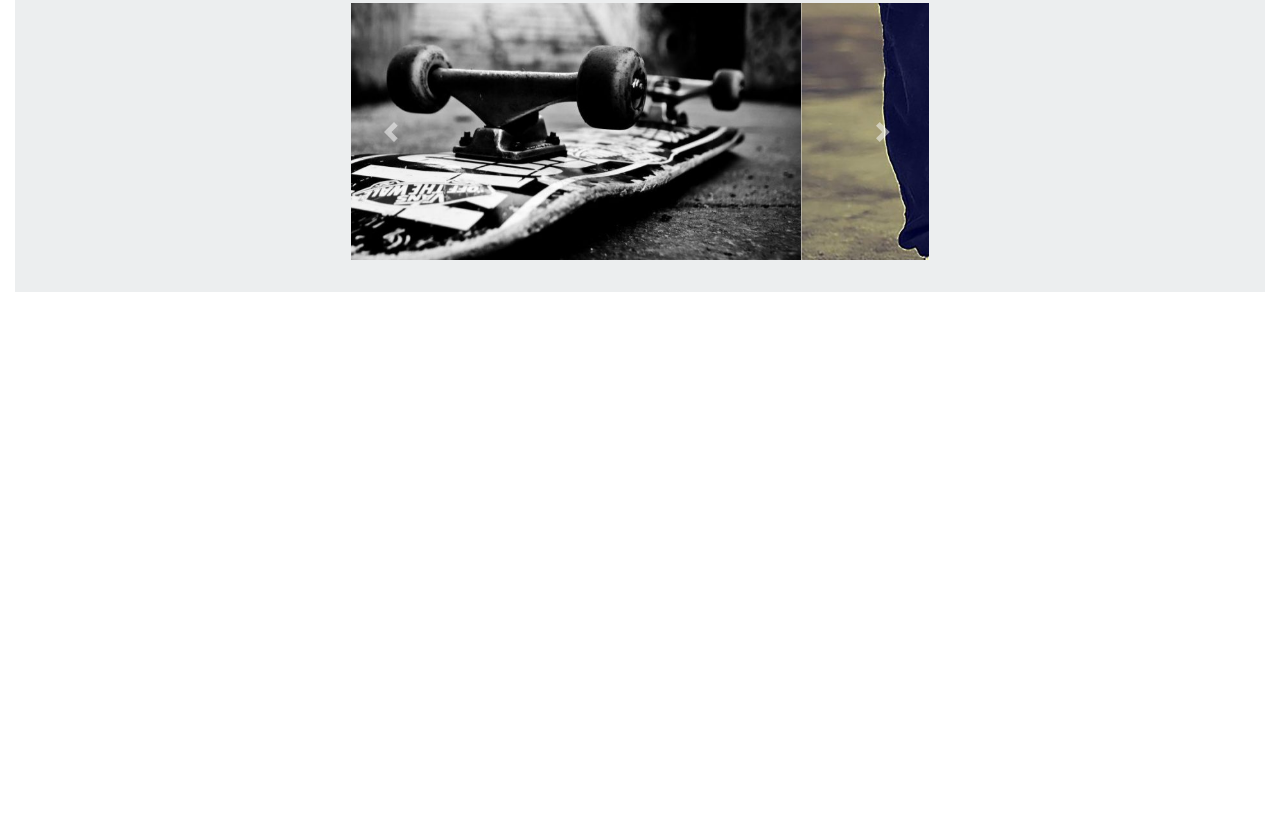
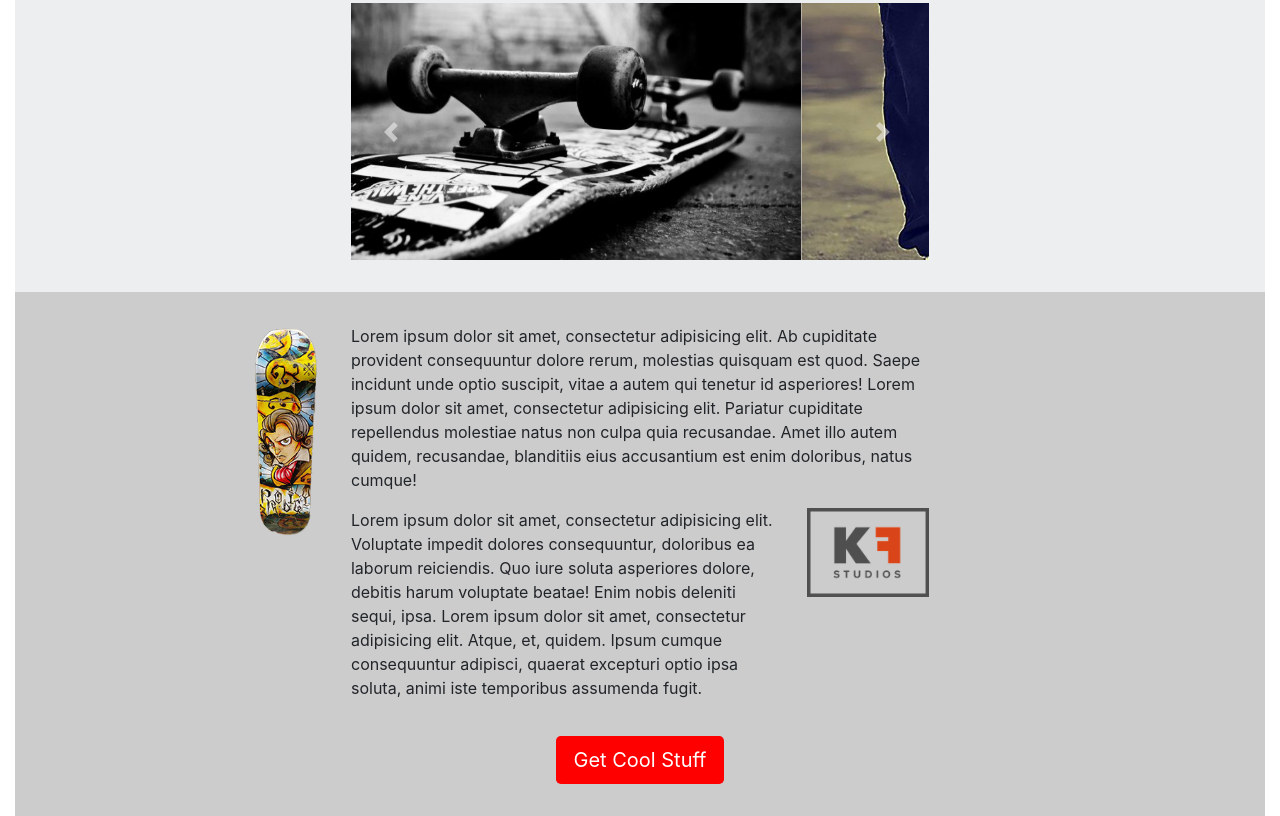
Before and after one commit to codebu5ter/SkateWebsite, a plain HTML site: page index.html in a window 1280 px wide. Shown: the part 378-1194 px from the top of the page. Before the commit the page ends 800 px from the top, so only its background shows below. Drawn offline with nearby package versions, Linux system fonts and the light colour scheme.

Commit message:
Add main content

```diff
--- a/index.html
+++ b/index.html
@@ -88,6 +88,42 @@
           <div class="col"></div>
         </div>
       </div>
+      <!--Section Two-->
+      <div class="sectionDark">
+        <div class="row">
+          <div class="col-md-2 d-none d-md-block">
+            <!-- invisible "offset" portion div, disappears entirely with mobile views-->
+          </div>
+          <div class="col-sm-12 col-md-1">
+            <img class="img-fluid" src="./assets/prodigy.png"/>
+          </div>
+          <div class="col-sm-12 col-md-6">
+            <div class="row">
+              <div class="col-sm-12">
+                <p>Lorem ipsum dolor sit amet, consectetur adipisicing elit. Ab cupiditate provident consequuntur dolore rerum, molestias quisquam est quod. Saepe incidunt unde optio suscipit, vitae a autem qui tenetur id asperiores! Lorem ipsum dolor sit amet,
+                  consectetur adipisicing elit. Pariatur cupiditate repellendus molestiae natus non culpa quia recusandae. Amet illo autem quidem, recusandae, blanditiis eius accusantium est enim doloribus, natus cumque!</p>
+              </div>
+            </div>
+            <div class="row">
+              <div class="col-sm-12 col-md-9">
+                <p>Lorem ipsum dolor sit amet, consectetur adipisicing elit. Voluptate impedit dolores consequuntur, doloribus ea laborum reiciendis. Quo iure soluta asperiores dolore, debitis harum voluptate beatae! Enim nobis deleniti sequi, ipsa. Lorem ipsum
+                  dolor sit amet, consectetur adipisicing elit. Atque, et, quidem. Ipsum cumque consequuntur adipisci, quaerat excepturi optio ipsa soluta, animi iste temporibus assumenda fugit.</p>
+              </div>
+              <div class="col-sm-12 col-md-3">
+                <img class="img-fluid" src="./assets/KFS.png"/>
+              </div>
+            </div>
+          </div>
+          <div class="col"></div>
+        </div>
+        <div class="row">
+          <div class="col-sm-12">
+            <div class="coolStuffWrapper">
+              <button type="button" class="btn btn-lg coolStuffBtn">Get Cool Stuff</button>
+            </div>
+          </div>
+        </div>
+      </div>
     </div>
 
     <script src="https://code.jquery.com/jquery-3.1.1.slim.min.js" integrity="sha384-A7FZj7v+d/sdmMqp/nOQwliLvUsJfDHW+k9Omg/a/EheAdgtzNs3hpfag6Ed950n" crossorigin="anonymous"></script>
@@ -96,5 +132,4 @@
     <!--  Always use latest version of Boostrap and add here-->
     <script src="./bootstrap/js/bootstrap.min.js"></script>
   </body>
-
 </html>
--- a/main.css
+++ b/main.css
@@ -7,3 +7,19 @@
   background-color: #eceeef;
   padding: 2em;
 }
+
+.sectionDark {
+  background-color: #cccccc;
+  padding: 2rem;
+}
+
+.coolStuffWrapper {
+  margin-top: 20px;
+}
+
+button.coolStuffBtn {
+  background-color: red;
+  color: #ffffff;
+  display: block;
+  margin: auto;
+}
```
